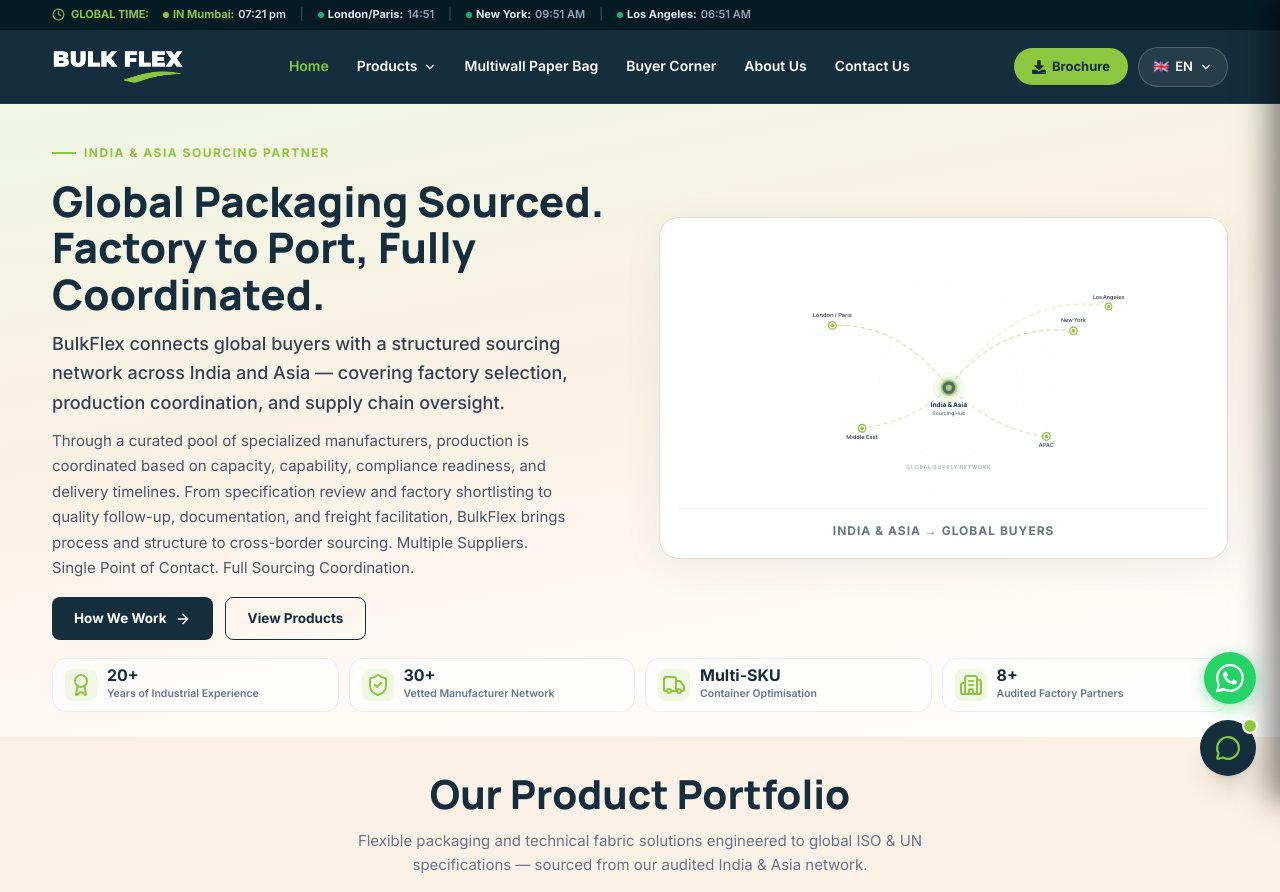
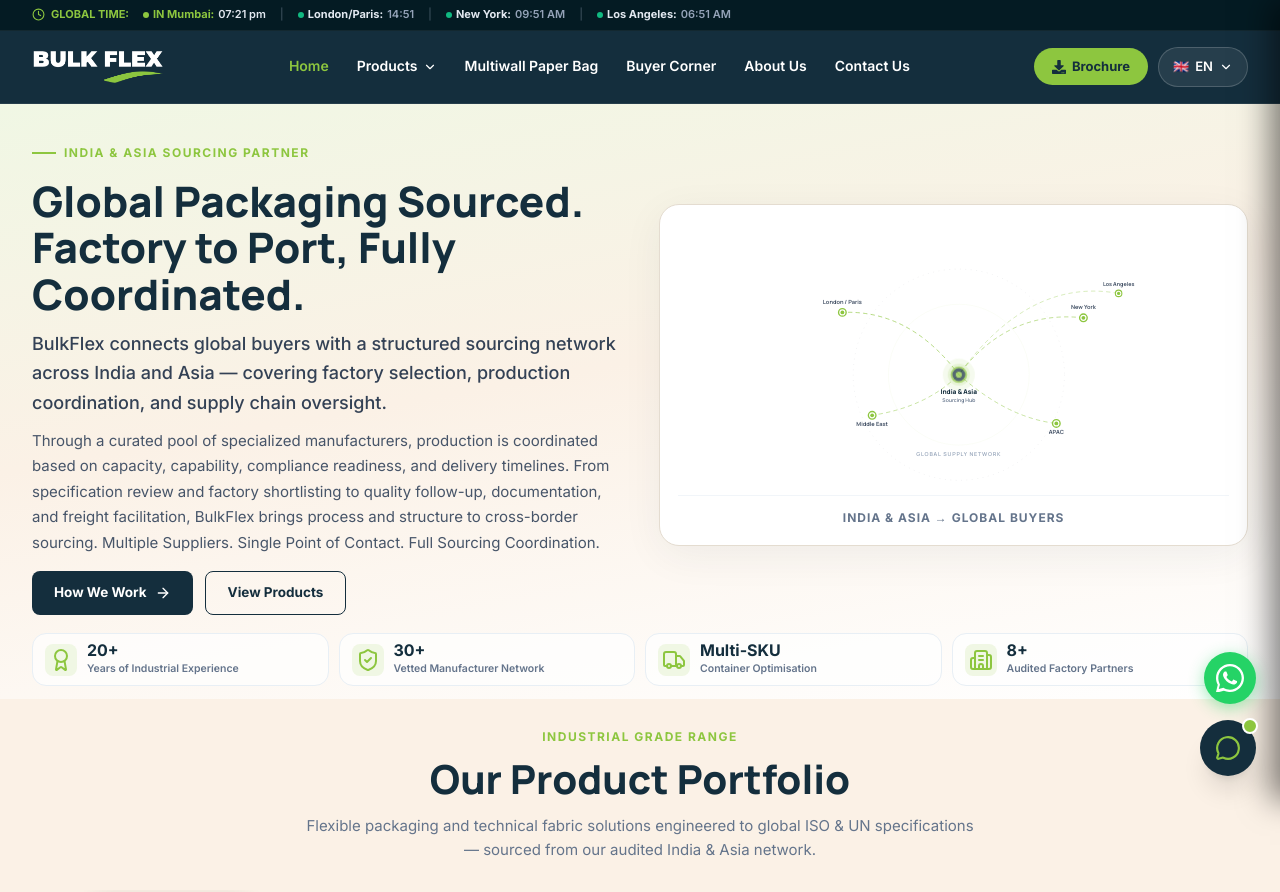
Before and after one commit to Shivam822600/bluxflex, a React (Vite) app: page / in a window 1280 px wide. Shown: the top 892 px of the page. Built offline with nearby package versions, Linux system fonts and the light colour scheme.

Commit message:
increase width

```diff
--- a/src/index.css
+++ b/src/index.css
@@ -319,9 +319,9 @@
 /* Fluid Container */
 .container {
   width: 100% !important;
-  max-width: 1240px !important;
+  max-width: 1420px !important;
   margin: 0 auto !important;
-  padding: 0 clamp(1rem, 4vw, 2rem) !important;
+  padding: 0 clamp(1rem, 2.5vw, 2.5rem) !important;
 }
 
 /* Buttons System - Touch Target Standard (Minimum 44x44px) */
--- a/src/pages/HomePage.jsx
+++ b/src/pages/HomePage.jsx
@@ -345,7 +345,7 @@
       <section style={{
         background: 'linear-gradient(170deg, #F0F7E4 0%, #FBF1E6 45%, #FFFFFF 100%)',
         paddingTop: 'clamp(20px, 2.5vw, 36px)',
-        paddingBottom: 'clamp(16px, 2vw, 28px)'
+        paddingBottom: 'clamp(8px, 1vw, 14px)'
       }}>
         <div className="container">
           <div style={{
@@ -393,7 +393,7 @@
                   fontWeight: '500',
                   lineHeight: 1.65,
                   color: '#334155',
-                  maxWidth: '520px',
+                  maxWidth: '620px',
                   marginBottom: t('heroDescSub1') ? '10px' : '20px'
                 }}>
                   {t('heroDesc')}
@@ -407,7 +407,7 @@
                     fontWeight: '400',
                     lineHeight: 1.7,
                     color: '#475569',
-                    maxWidth: '520px',
+                    maxWidth: '620px',
                     marginBottom: '16px'
                   }}>
                     {t('heroDescSub1')}
@@ -539,19 +539,18 @@
       {/* ═══════════════════════════════════════════════════════════════════════
           SECTION 3 — PRODUCTS
       ═══════════════════════════════════════════════════════════════════════ */}
-      <section style={{ padding: 'clamp(20px, 2.5vw, 32px) 0', background: '#FBF1E6' }}>
+      <section style={{ padding: 'clamp(16px, 2vw, 24px) 0 clamp(44px, 5vw, 64px) 0', background: '#FBF1E6' }}>
         <div className="container">
 
           {/* Section header with FIBC emphasis */}
-          <div style={{ textAlign: 'center', maxWidth: '640px', margin: '0 auto 36px auto' }}>
-            {/* <span style={{ color: '#8DC63F', fontWeight: '700', fontSize: '12px', textTransform: 'uppercase', letterSpacing: '1.5px' }}>
+          <div style={{ textAlign: 'center', maxWidth: '680px', margin: '0 auto 28px auto' }}>
+            <span style={{ color: '#8DC63F', fontWeight: '700', fontSize: '12px', textTransform: 'uppercase', letterSpacing: '1.5px', display: 'inline-block', marginBottom: '8px' }}>
               Industrial Grade Range
-            </span> */}
+            </span>
             <h2 style={{
               fontSize: 'clamp(28px, 3.5vw, 40px)',
               fontWeight: '800',
               color: '#142E3D',
-              // marginTop: '2px',
               marginBottom: '10px'
             }}>
               Our Product Portfolio
@@ -631,7 +630,7 @@
           {/* Product Cards Grid */}
           <div style={{
             display: 'grid',
-            gridTemplateColumns: 'repeat(auto-fill, minmax(240px, 1fr))',
+            gridTemplateColumns: 'repeat(auto-fit, minmax(280px, 1fr))',
             gap: '24px'
           }}>
             {productsData[activeTab]?.map((prod, idx) => (
```
